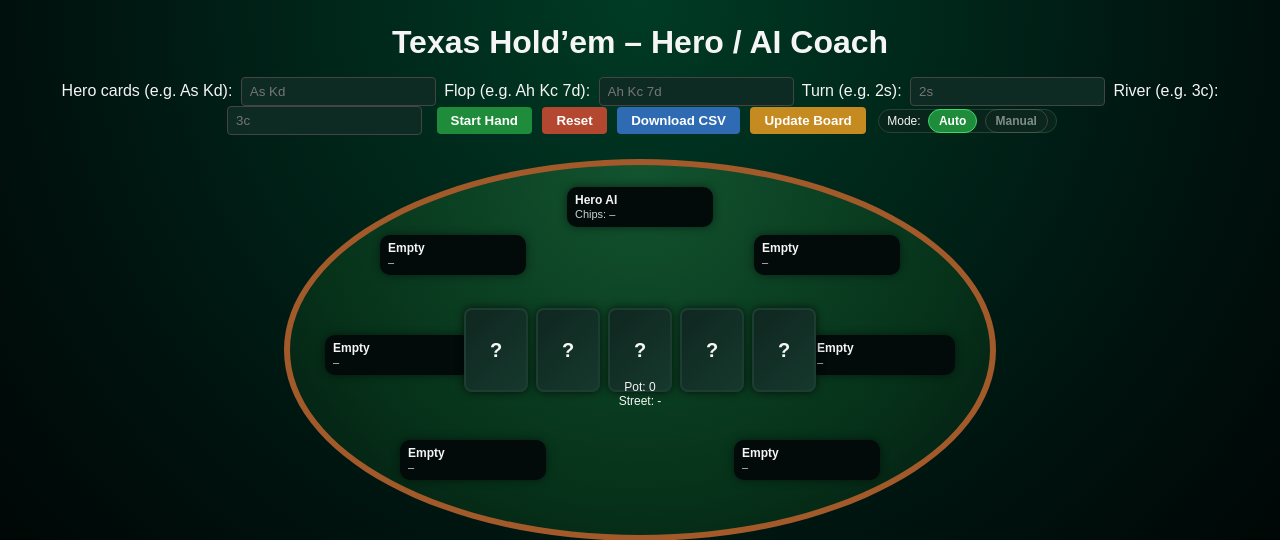
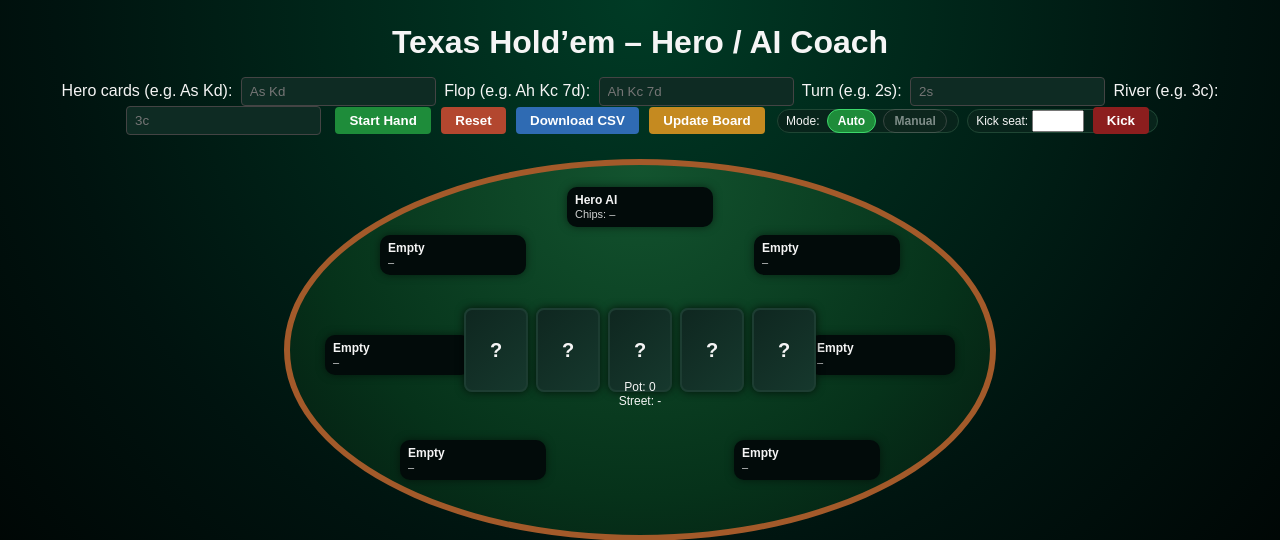
Before and after one commit to Jurmay/redeem-me, a Flask app: page /hero in a window 1280 px wide. Shown: the top 540 px of the page. Run offline with Flask 3, Linux system fonts and the light colour scheme; some libraries are stand-ins or nearby versions.

Commit message:
Update hero/player UI and game logic

```diff
--- a/app.py
+++ b/app.py
@@ -123,6 +123,8 @@
                 "hole_cards": list(p["hole_cards"]),
                 "folded": p["folded"],
                 "winner": p.get("winner", False),
+                # keep best_five if present
+                "best_five": list(p.get("best_five", [])),
             }
             for p in result.get("players", [])
         ],
@@ -182,7 +184,7 @@
             if window[4] - window[0] == 4:
                 is_straight = True
                 high_straight = window[4]
-        if set([14, 2, 3, 4, 5]).issubset(set(ranks)):
+        if {14, 2, 3, 4, 5}.issubset(set(ranks)):
             is_straight = True
             high_straight = 5
 
@@ -233,7 +235,7 @@
 
 
 def evaluate_7(cards7):
-    """Best 5-card hand out of 7."""
+    """Best 5-card hand out of 7, returning rank only."""
     best = None
     for combo in combinations(cards7, 5):
         rank = evaluate_5(combo)
@@ -242,8 +244,20 @@
     return best
 
 
+def best_5_from_7(cards7):
+    """Return (rank, best_five_cards) for best 5 out of 7."""
+    best_rank = None
+    best_combo = None
+    for combo in combinations(cards7, 5):
+        rank = evaluate_5(combo)
+        if best_rank is None or rank > best_rank:
+            best_rank = rank
+            best_combo = list(combo)
+    return best_rank, best_combo
+
+
 def build_showdown_result():
-    """Create result dict including winner info."""
+    """Create result dict including winner info and best 5-card hand."""
     players_info = []
 
     if len(game.board) < 5:
@@ -254,6 +268,7 @@
                 "hole_cards": list(p.hole_cards),
                 "folded": p.folded,
                 "winner": False,
+                "best_five": [],
             })
         note = "Showdown with incomplete board – winner not evaluated."
         return {
@@ -262,31 +277,39 @@
             "note": note,
         }
 
-    active_evals = []
+    # First build base info
     for p in game.players:
-        info = {
+        players_info.append({
             "seat": p.seat,
             "name": p.name,
             "hole_cards": list(p.hole_cards),
             "folded": p.folded,
             "winner": False,
-        }
-        players_info.append(info)
+            "best_five": [],
+        })
 
+    # Evaluate active players and track best 5-card combo
+    active_evals = []
+    seat_to_best5 = {}
     best_rank = None
+
     for p in game.players:
         if p.folded or len(p.hole_cards) < 2:
             continue
         cards7 = p.hole_cards + game.board
-        rank = evaluate_7(cards7)
+        rank, best5 = best_5_from_7(cards7)
         active_evals.append((p.seat, rank))
+        seat_to_best5[p.seat] = best5
         if best_rank is None or rank > best_rank:
             best_rank = rank
 
     winners = [seat for seat, r in active_evals if r == best_rank]
+
     for info in players_info:
         if info["seat"] in winners:
             info["winner"] = True
+        if info["seat"] in seat_to_best5:
+            info["best_five"] = seat_to_best5[info["seat"]]
 
     if winners:
         winner_names = [
@@ -343,6 +366,42 @@
         game.full_board = full[:5]
 
     broadcast_state()
+
+
+def check_hand_end_if_one_left():
+    """If only one active seat remains, immediately end the hand."""
+    remaining = [s for s in active_seats()]
+    if len(remaining) <= 1 and game.hand_running:
+        players_info = []
+        for p in game.players:
+            players_info.append({
+                "seat": p.seat,
+                "name": p.name,
+                "hole_cards": list(p.hole_cards),
+                "folded": p.folded,
+                "winner": (not p.folded),
+                "best_five": [],
+            })
+        winner_names = [
+            f"Seat {p['seat']} – {p['name']}"
+            for p in players_info if p["winner"]
+        ]
+        note = "Hand ended because all but one player folded."
+        if winner_names:
+            note += " Winner: " + ", ".join(winner_names)
+
+        result = {
+            "board": list(game.board),
+            "players": players_info,
+            "note": note,
+        }
+        record_hand(result)
+        socketio.emit("hand_result", result, room=TABLE_ROOM)
+        game.hand_running = False
+        broadcast_state()
+        broadcast_stats()
+        return True
+    return False
 
 
 # ---------- Dealing & Streets ----------
@@ -587,35 +646,7 @@
         game.to_act = set(s for s in active_seats() if s != seat)
 
     # If only one left, end hand immediately
-    remaining = [s for s in active_seats()]
-    if len(remaining) <= 1 and game.hand_running:
-        players_info = []
-        for p in game.players:
-            players_info.append({
-                "seat": p.seat,
-                "name": p.name,
-                "hole_cards": list(p.hole_cards),
-                "folded": p.folded,
-                "winner": (not p.folded),
-            })
-        winner_names = [
-            f"Seat {p['seat']} – {p['name']}"
-            for p in players_info if p["winner"]
-        ]
-        note = "Hand ended because all but one player folded."
-        if winner_names:
-            note += " Winner: " + ", ".join(winner_names)
-
-        result = {
-            "board": list(game.board),
-            "players": players_info,
-            "note": note,
-        }
-        record_hand(result)
-        socketio.emit("hand_result", result, room=TABLE_ROOM)
-        game.hand_running = False
-        broadcast_state()
-        broadcast_stats()
+    if check_hand_end_if_one_left():
         return
 
     game.current_player_seat = seat_order_after(seat)
@@ -649,6 +680,7 @@
         "hole_cards",
         "folded",
         "winner",
+        "best_five",
     ])
 
     for hand_id, hand in enumerate(game.hand_history, start=1):
@@ -656,6 +688,7 @@
         note = hand.get("note", "")
         for p in hand["players"]:
             hole_str = " ".join(p["hole_cards"])
+            best_str = " ".join(p.get("best_five", []))
             writer.writerow([
                 hand_id,
                 board_str,
@@ -665,6 +698,7 @@
                 hole_str,
                 p["folded"],
                 p.get("winner", False),
+                best_str,
             ])
 
     csv_data = output.getvalue()
@@ -697,6 +731,13 @@
     name = data.get("name") or "Guest"
     sid = request.sid
 
+    # Prevent duplicate names (case-insensitive)
+    lowered = name.lower()
+    for p in game.players:
+        if p.name.lower() == lowered:
+            emit("join_result", {"success": False, "error": "Name already in use"})
+            return
+
     used_seats = {p.seat for p in game.players}
     seat = None
     for s in range(1, 7):
@@ -721,6 +762,27 @@
     broadcast_stats()
 
 
+@socketio.on("player_leave")
+def on_player_leave():
+    sid = request.sid
+    seat = sid_to_seat.get(sid)
+    if seat is None:
+        return
+    p = find_player_by_seat(seat)
+    if p:
+        if game.hand_running:
+            p.folded = True
+            game.to_act.discard(seat)
+            if check_hand_end_if_one_left():
+                pass
+        if p in game.players:
+            game.players.remove(p)
+    if sid in sid_to_seat:
+        del sid_to_seat[sid]
+    broadcast_state()
+    broadcast_stats()
+
+
 @socketio.on("disconnect")
 def on_disconnect():
     sid = request.sid
@@ -728,9 +790,15 @@
     if seat is not None:
         p = find_player_by_seat(seat)
         if p:
-            p.folded = True
+            if game.hand_running:
+                p.folded = True
+                game.to_act.discard(seat)
+                check_hand_end_if_one_left()
+            if p in game.players:
+                game.players.remove(p)
         del sid_to_seat[sid]
     broadcast_state()
+    broadcast_stats()
 
 
 @socketio.on("hero_start_hand")
@@ -791,6 +859,38 @@
     manual_set_board(board_cards)
 
 
+@socketio.on("hero_kick")
+def on_hero_kick(data):
+    seat = data.get("seat")
+    if seat is None or seat == HERO_SEAT:
+        return
+    p = find_player_by_seat(seat)
+    if not p:
+        return
+
+    # Find and notify the client, if any
+    kick_sid = None
+    for s, seat_num in list(sid_to_seat.items()):
+        if seat_num == seat:
+            kick_sid = s
+            break
+
+    if game.hand_running:
+        p.folded = True
+        game.to_act.discard(seat)
+        check_hand_end_if_one_left()
+
+    if p in game.players:
+        game.players.remove(p)
+
+    if kick_sid:
+        socketio.emit("kicked", {"seat": seat}, room=kick_sid)
+        del sid_to_seat[kick_sid]
+
+    broadcast_state()
+    broadcast_stats()
+
+
 @socketio.on("player_action")
 def on_player_action(data):
     seat = data.get("seat")
--- a/templates/hero.html
+++ b/templates/hero.html
@@ -50,6 +50,10 @@
             background-color: #c58a20;
             color: #fff;
         }
+        #kick-btn {
+            background-color: #8c1e1e;
+            color: #fff;
+        }
 
         .mode-pill {
             padding: 4px 8px;
@@ -99,6 +103,7 @@
             box-shadow: 0 0 8px rgba(0,0,0,0.5);
             font-size: 12px;
             text-align: left;
+            transition: box-shadow 0.2s ease, border 0.2s ease;
         }
         .seat-title {
             font-weight: 700;
@@ -107,6 +112,10 @@
         .seat-line {
             font-size: 11px;
             opacity: 0.85;
+        }
+        .seat.to-act {
+            box-shadow: 0 0 14px rgba(255, 215, 0, 0.9);
+            border: 1px solid #ffd700;
         }
 
         /* Seat positions – 7 seats around the oval */
@@ -259,6 +268,12 @@
             <button id="mode-auto-btn" class="mode-btn active">Auto</button>
             <button id="mode-manual-btn" class="mode-btn inactive">Manual</button>
         </span>
+
+        <span class="mode-pill">
+            Kick seat:
+            <input type="number" id="kick-seat-input" min="1" max="6" style="width:40px; padding:2px 4px; font-size:12px;" />
+            <button id="kick-btn">Kick</button>
+        </span>
     </div>
 
     <div class="table-wrapper">
@@ -368,6 +383,9 @@
         const heroRaiseBtn     = document.getElementById("hero-raise-btn");
         const heroRaiseInput   = document.getElementById("hero-raise-amount");
 
+        const kickSeatInput = document.getElementById("kick-seat-input");
+        const kickBtn       = document.getElementById("kick-btn");
+
         function setModeButtons(mode) {
             heroMode = mode;
             if (mode === "auto") {
@@ -391,6 +409,12 @@
             socket.emit("hero_set_mode", { mode: "manual" });
         });
 
+        kickBtn.addEventListener("click", () => {
+            const seatVal = parseInt(kickSeatInput.value || "0", 10);
+            if (!seatVal || seatVal < 1 || seatVal > 6) return;
+            socket.emit("hero_kick", { seat: seatVal });
+        });
+
         function prettyCard(card) {
             if (!card || card.length < 2) return card || "";
             const rank = card[0];
@@ -410,6 +434,7 @@
                 const seatBox = document.getElementById("seat-" + s);
                 const line = document.getElementById("seat-" + s + "-line");
                 if (!seatBox || !line) continue;
+                seatBox.classList.remove("to-act");
                 if (s === 0) {
                     seatBox.querySelector(".seat-title").textContent = "Hero AI";
                     line.textContent = "Chips: –";
@@ -430,7 +455,10 @@
                 el.querySelector(".seat-title").textContent = p.name || ("Seat " + p.seat);
                 let txt = "Chips: " + (p.chips ?? "-");
                 if (p.folded) txt += " (folded)";
-                if (currentSeat === p.seat) txt += " – To act";
+                if (currentSeat === p.seat) {
+                    txt += " – To act";
+                    el.classList.add("to-act");
+                }
                 line.textContent = txt;
             });
         }
@@ -581,8 +609,11 @@
                 const cardsPretty = prettyCardList(p.hole_cards || []);
                 const winnerTag = p.winner ? "<strong> (WINNER)</strong>" : "";
                 const foldedTag = p.folded ? "(folded)" : "";
+                const bestFive = p.best_five || [];
+                const bestPretty = bestFive.length ? prettyCardList(bestFive) : "";
+                const bestTag = p.winner && bestPretty ? ` – Best 5: ${bestPretty}` : "";
                 const li = document.createElement("li");
-                li.innerHTML = `Seat ${p.seat} – ${p.name}: ${cardsPretty} ${foldedTag} ${winnerTag}`;
+                li.innerHTML = `Seat ${p.seat} – ${p.name}: ${cardsPretty} ${foldedTag} ${winnerTag}${bestTag}`;
                 ul.appendChild(li);
             });
         });
```
Also changed, not shown: templates/player.html (+43 -2 lines).
